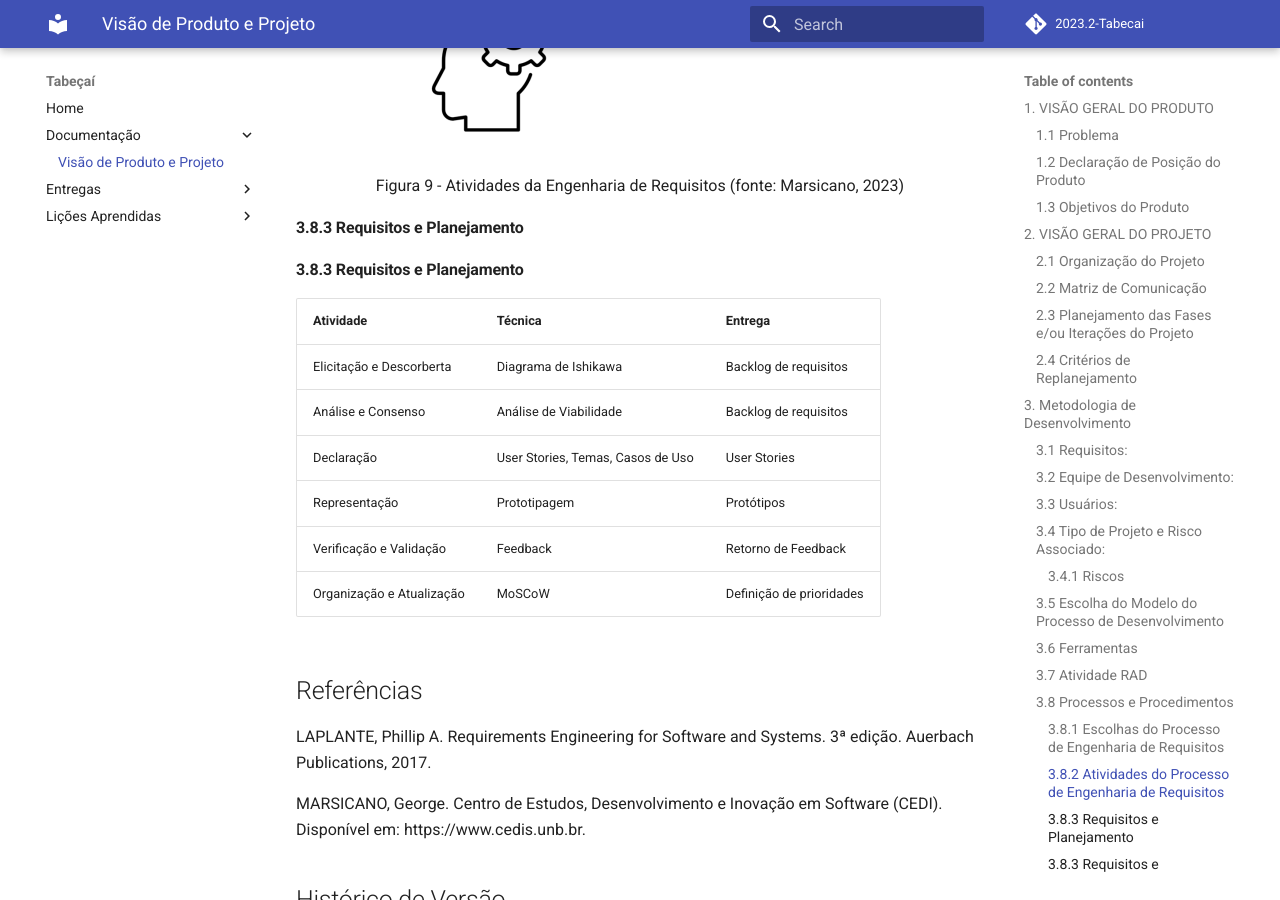
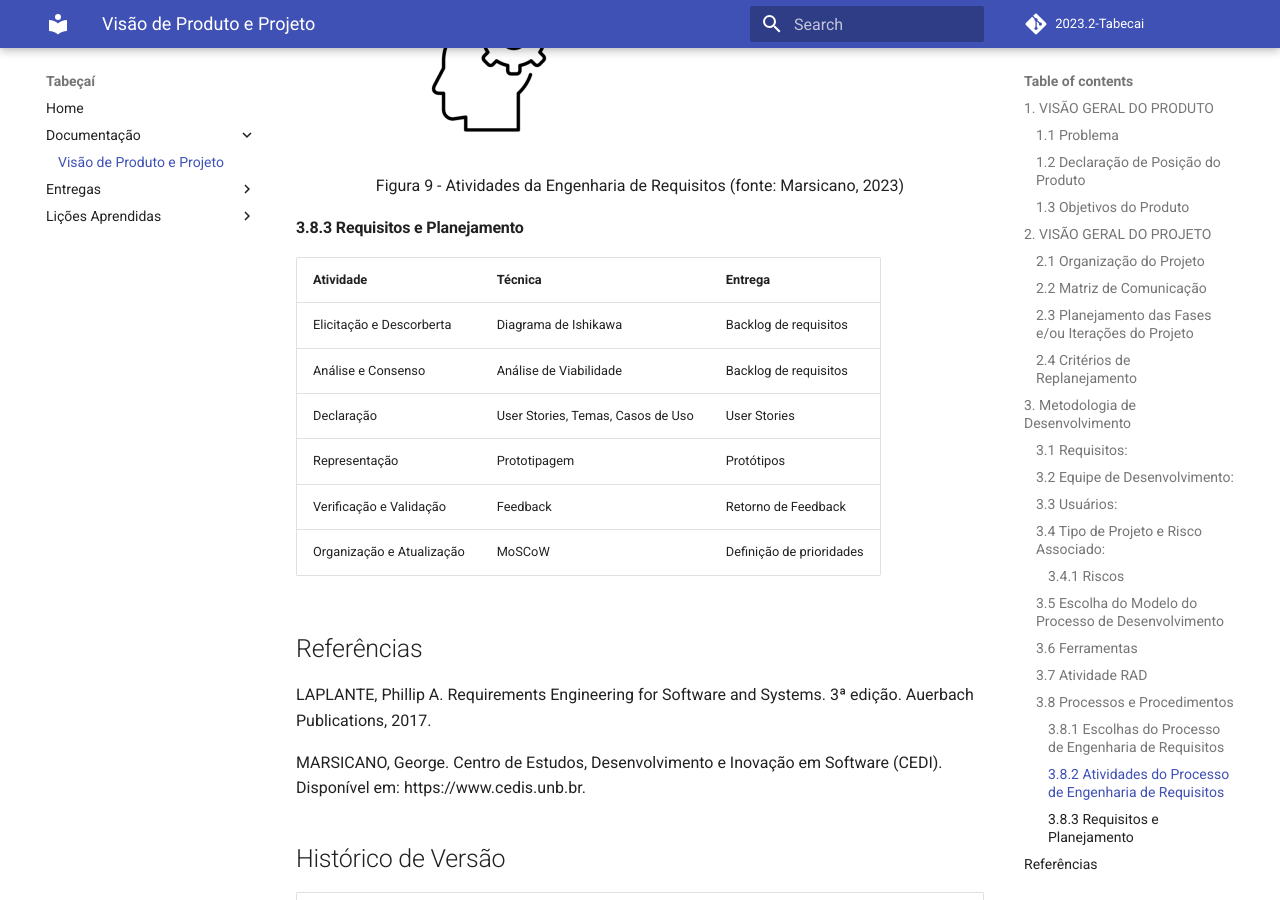
Before and after one commit to mdsreq-fga-unb/2023.2-Tabecai, an MkDocs documentation site: the page built from docs/visao-produto-projeto.md, in a window 1280 px wide and 900 px high, scrolled down 11433 px. Built offline with MkDocs 1.6.1 and Material for MkDocs 9.7.7, drawn with Linux system fonts in a browser that asks for light colours; comment, search, counter and statistics services are not loaded.

Commit message:
(#7) Alterando o item 3.8.3

```diff
--- a/docs/visao-produto-projeto.md
+++ b/docs/visao-produto-projeto.md
@@ -233,8 +233,6 @@ Figura 9 - Atividades da Engenharia de Requisitos (fonte: Marsicano, 2023)
 
 #### 3.8.3 Requisitos e Planejamento
 
-#### 3.8.3 Requisitos e Planejamento
-
 | Atividade                                                                                | Técnica     | Entrega                                                                                                                                                                |
 | ---------------------------------------------------------------------------------------- | ------------- | --------------------------------------------------------------------------------------------------------------------------------------------------------------------------------------------- |
 | Elicitação e Descorberta                                                                | Diagrama de Ishikawa       | 	Backlog de requisitos                                                                              |
```
